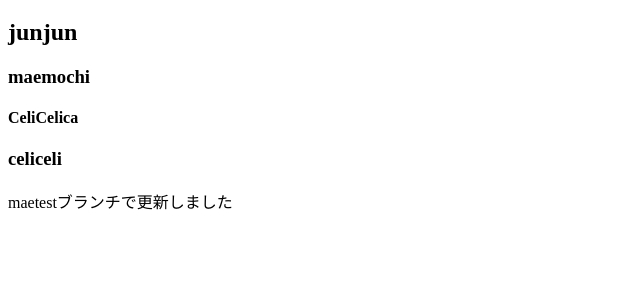
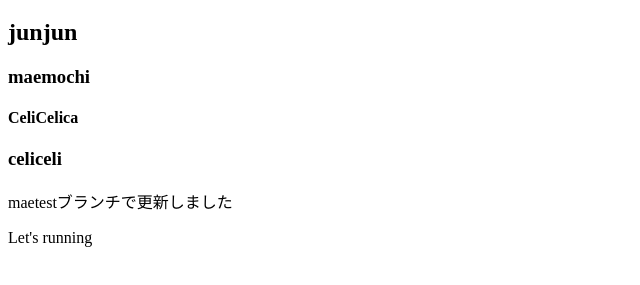
Before and after one commit to wasavitz/team-test, a plain HTML site: page index.html in a window 1280 px wide. Shown: the part 93-378 px from the top of the page, without its empty margins (0-640 px from the left). Drawn offline with Linux system fonts and the light colour scheme.

Commit message:
addition <p>2

```diff
--- a/index.html
+++ b/index.html
@@ -14,5 +14,6 @@
     <h4>CeliCelica</h4>
     <h3>celiceli</h3>
     <p>maetestブランチで更新しました</p>
+    <p>Let's running</p>
   </body>
 </html>
```
